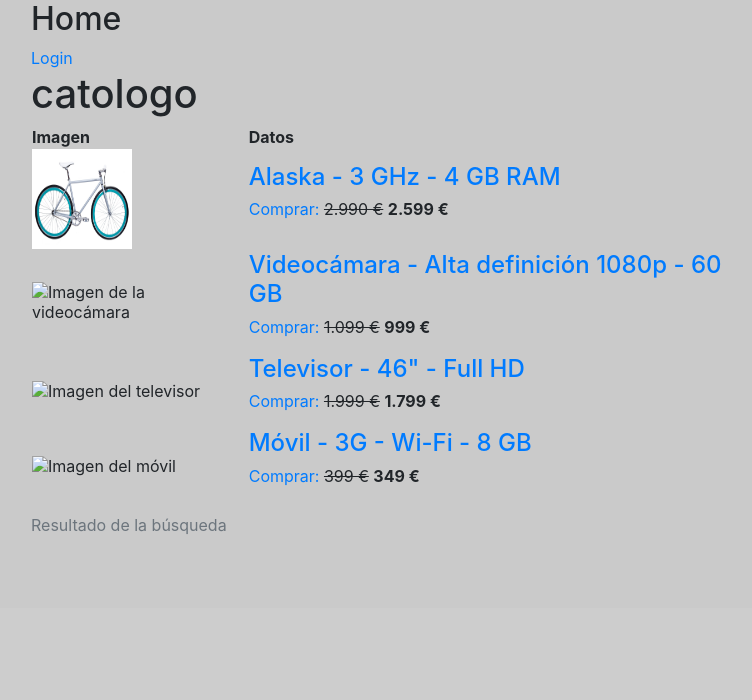
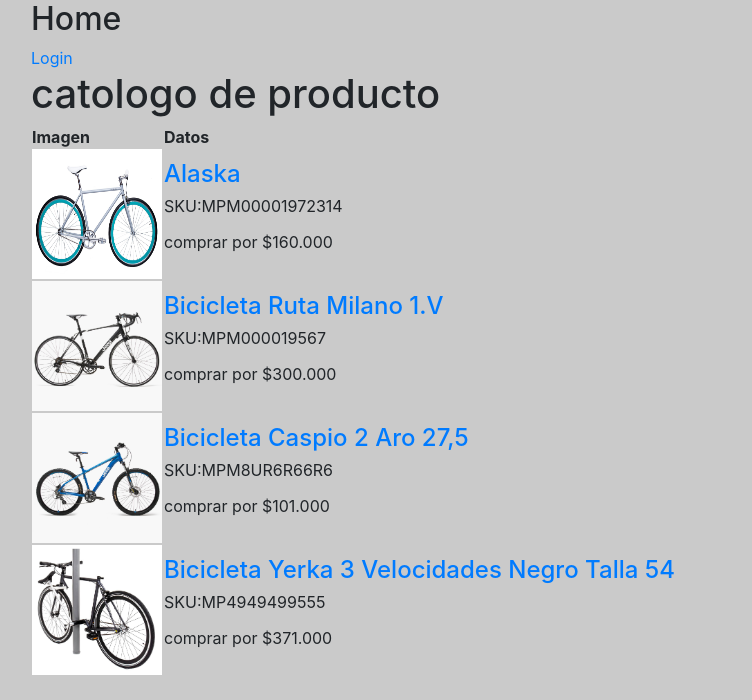
Before and after one commit to At0mic0/MasterBike, a Django app: page / in a window 1280 px wide. Shown: the part 192-892 px from the top of the page, without its empty margins (54-806 px from the left). Before the commit the page ends 726 px from the top, so only its background shows below. Run offline with Django 3.2, Linux system fonts and the light colour scheme; some libraries are stand-ins or nearby versions.

Commit message:
c
bicicletas

```diff
--- a/templates/home.html
+++ b/templates/home.html
@@ -28,10 +28,10 @@
 
 <body>
 
-<h1>catologo</h1>
+<h1>catologo de producto</h1>
 
 <table summary="Tabla con los datos de los resultados de la búsqueda">
-  <caption>Resultado de la búsqueda</caption>
+  <caption></caption>
   <tr>
     <th abbr="Imagen del producto" scope="col">Imagen</th>
     <th abbr="Datos del producto" scope="col">Datos</th>
@@ -39,35 +39,42 @@
 
   <tr>
     <td>
-      <img src="static/images/img/bicicleta 1.png" width="100" height="100"  alt="Imagen del producto" />
+      <img src="static/images/img/bicicleta 1.png" width="130" height="130"  alt="Imagen" />
     </td>
     <td>
-      <h4><a href="#" title="Ver más información sobre el">Alaska - 3 GHz - 4 GB RAM</a></h4>
-      <p><a href="#" title="Comprar el portátil">Comprar:</a> <del>2.990 &euro;</del> <strong>2.599 &euro;</strong></p>
+      <h4><a href="aqui va link del producto" title="Ver más información">Alaska  </a></h4>
+      <p>SKU:MPM00001972314</p>
+      <p>comprar por $160.000</p>
     </td>
   </tr>
 
   <tr>
-    <td><img src="" alt="Imagen de la videocámara" /></td>
+    <td><img src="static/images/img/bicicleta2.png" width="130" height="130" alt="Imagen" /></td>
     <td>
-      <h4><a href="#" title="Ver más información sobre la videocámara">Videocámara - Alta definición 1080p - 60 GB</a></h4>
-      <p><a href="#" title="Comprar la videocámara">Comprar:</a> <del>1.099 &euro;</del> <strong>999 &euro;</strong></p>
+        <h4><a href="aqui va link del producto" title="Ver más información">Bicicleta Ruta Milano 1.V
+        </a></h4>
+        <p>SKU:MPM000019567</p>
+        <p>comprar por $300.000</p>
     </td>
   </tr>
 
   <tr>
-    <td><img src="" alt="Imagen del televisor" /></td>
+    <td><img src="static/images/img/bicicleta3.png" width="130" height="130"alt="Imagen" /></td>
     <td>
-      <h4><a href="#" title="Ver más información sobre el televisor">Televisor - 46" - Full HD</a></h4>
-      <p><a href="#" title="Comprar el televisor">Comprar:</a> <del>1.999 &euro;</del> <strong>1.799 &euro;</strong></p>
+        <h4><a href="aqui va link del producto" title="Ver más información">Bicicleta Caspio 2 Aro 27,5
+        </a></h4>
+        <p>SKU:MPM8UR6R66R6</p>
+        <p>comprar por $101.000</p>
     </td>
   </tr>
 
   <tr>
-    <td><img src="" alt="Imagen del móvil" /></td>
+    <td><img src="static/images/img/bicicleta4.png" width="130" height="130"alt="Imagen" /></td>
     <td>
-      <h4><a href="#" title="Ver más información sobre el móvil">Móvil - 3G - Wi-Fi - 8 GB</a></h4>
-      <p><a href="#" title="Comprar el móvil">Comprar:</a> <del>399 &euro;</del> <strong>349 &euro;</strong></p>
+        <h4><a href="aqui va link del producto" title="Ver más información">Bicicleta Yerka 3 Velocidades Negro Talla 54
+        </a></h4>
+        <p>SKU:MP4949499555</p>
+        <p>comprar por $371.000</p>
     </td>
   </tr>
 </table>
```
Also changed, not shown: static/images/img/bicicleta2.png (added), static/images/img/bicicleta3.png (added), static/images/img/bicicleta4.png (added).
